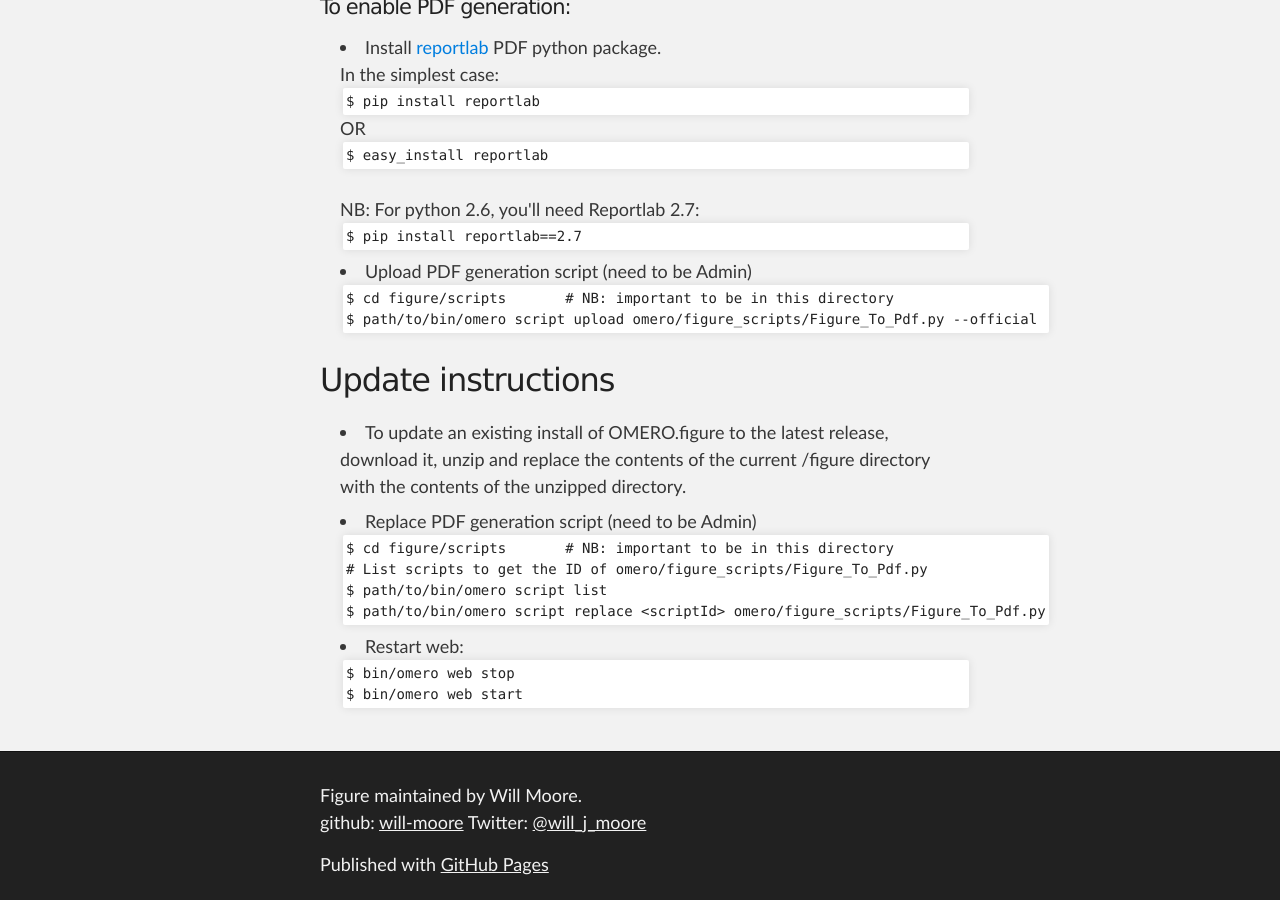
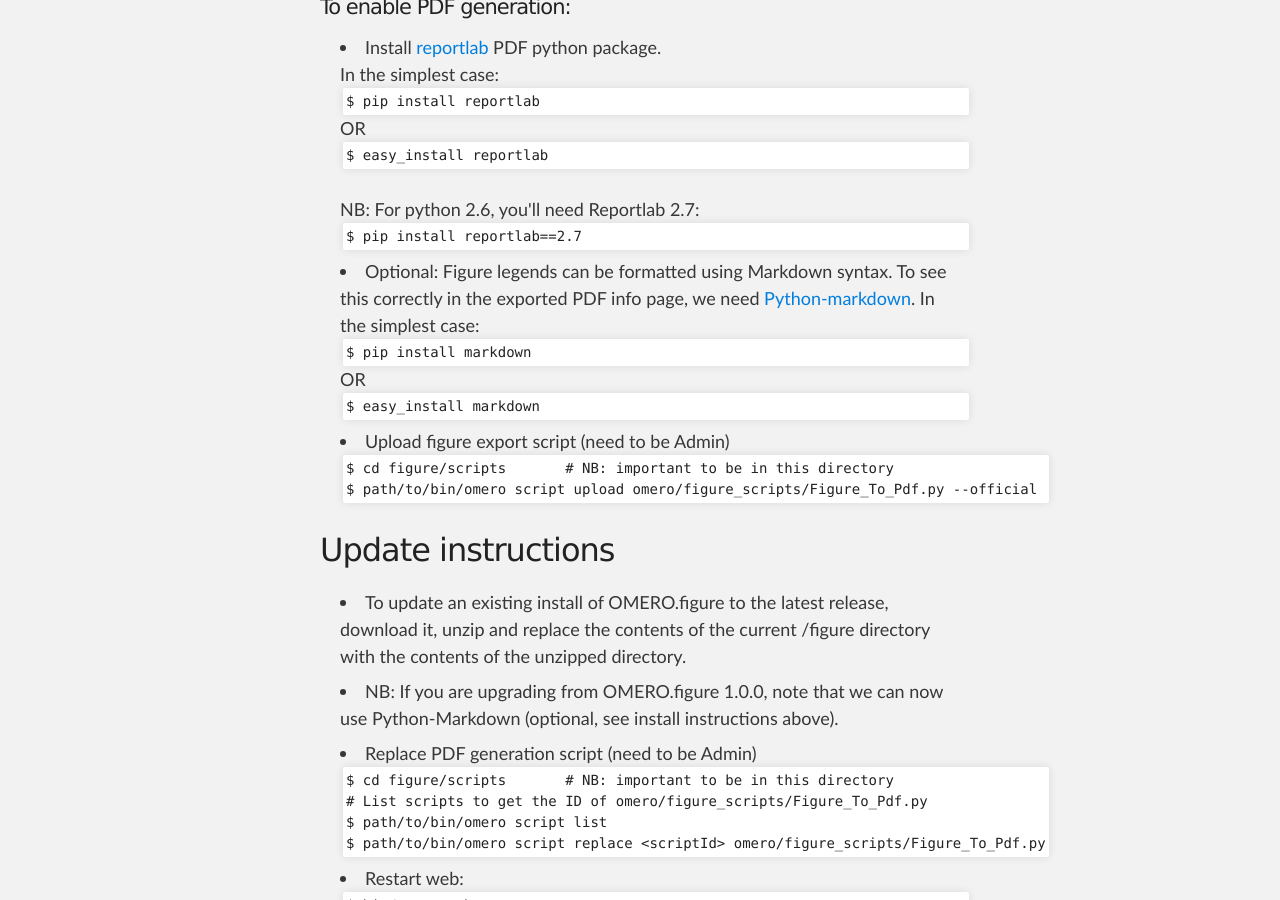
Before and after one commit to ome/omero-figure, a Jekyll site: the page built from index.html, in a window 1280 px wide and 900 px high, scrolled down 4200 px. Built offline with Jekyll 4.4.1, drawn with Linux system fonts in a browser that asks for light colours; nearby versions of some CDN libraries; Markdown is read by kramdown in place of the engine named in the settings; comment, search, counter and statistics services are not loaded.

Commit message:
Add 'python-markdown' to install docs

```diff
--- a/index.html
+++ b/index.html
@@ -145,7 +145,11 @@
               In the simplest case: <code>$ pip install reportlab</code> OR  <code>$ easy_install reportlab</code><br>
               NB: For python 2.6, you'll need Reportlab 2.7: <code>$ pip install reportlab==2.7</code>
             </li>
-            <li>Upload PDF generation script (need to be Admin)
+            <li>Optional: Figure legends can be formatted using Markdown syntax. To see this correctly in the
+              exported PDF info page, we need <a href="https://pythonhosted.org/Markdown/index.html">
+              Python-markdown</a>.
+              In the simplest case: <code>$ pip install markdown</code> OR  <code>$ easy_install markdown</code>
+            <li>Upload figure export script (need to be Admin)
               <code style="width:700px">
                 $ cd figure/scripts   &nbsp &nbsp &nbsp # NB: important to be in this directory<br>
                 $ path/to/bin/omero script upload omero/figure_scripts/Figure_To_Pdf.py --official
@@ -162,6 +166,8 @@
               unzip and replace the contents of the current /figure
               directory with the contents of the unzipped directory.
             </li>
+            <li>NB: If you are upgrading from OMERO.figure 1.0.0, note that we can now use Python-Markdown
+                (optional, see install instructions above).</li>
             <li>Replace PDF generation script (need to be Admin)
               <code style="width:700px">
                 $ cd figure/scripts   &nbsp &nbsp &nbsp # NB: important to be in this directory<br>
```
